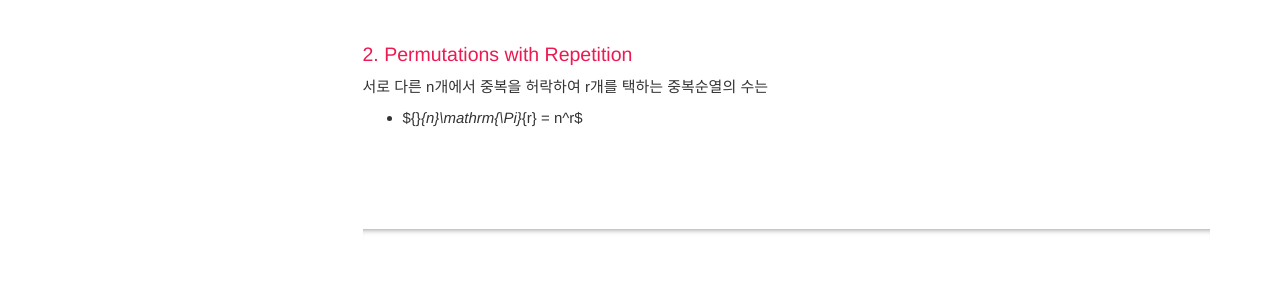
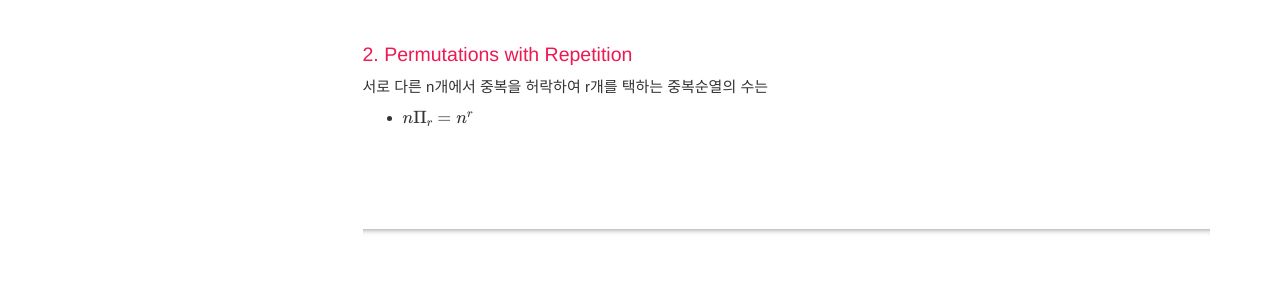
Before and after one commit to jongeunShin95/mathematics-study, a Jekyll site: the page built from pages/mydoc/mydoc_probability_and_statistics.md, in a window 1280 px wide. Shown: the part 1331-1623 px from the top of the page. Built offline with Jekyll 4.4.1, drawn with Linux system fonts in a browser that asks for light colours; formulas are drawn with MathJax 3; comment, search, counter and statistics services are not loaded.

```diff
--- a/pages/mydoc/mydoc_probability_and_statistics.md
+++ b/pages/mydoc/mydoc_probability_and_statistics.md
@@ -49,4 +49,4 @@ n개의 서로 다른 것을 원형으로 배열하는 방법의 수 <br>
 
 서로 다른 n개에서 중복을 허락하여 r개를 택하는 중복순열의 수는<br>
 
-* ${}_{n}\mathrm{\Pi}_{r} = n^r$
+* ${n}\mathrm{\Pi}_{r} = n^r$
```
